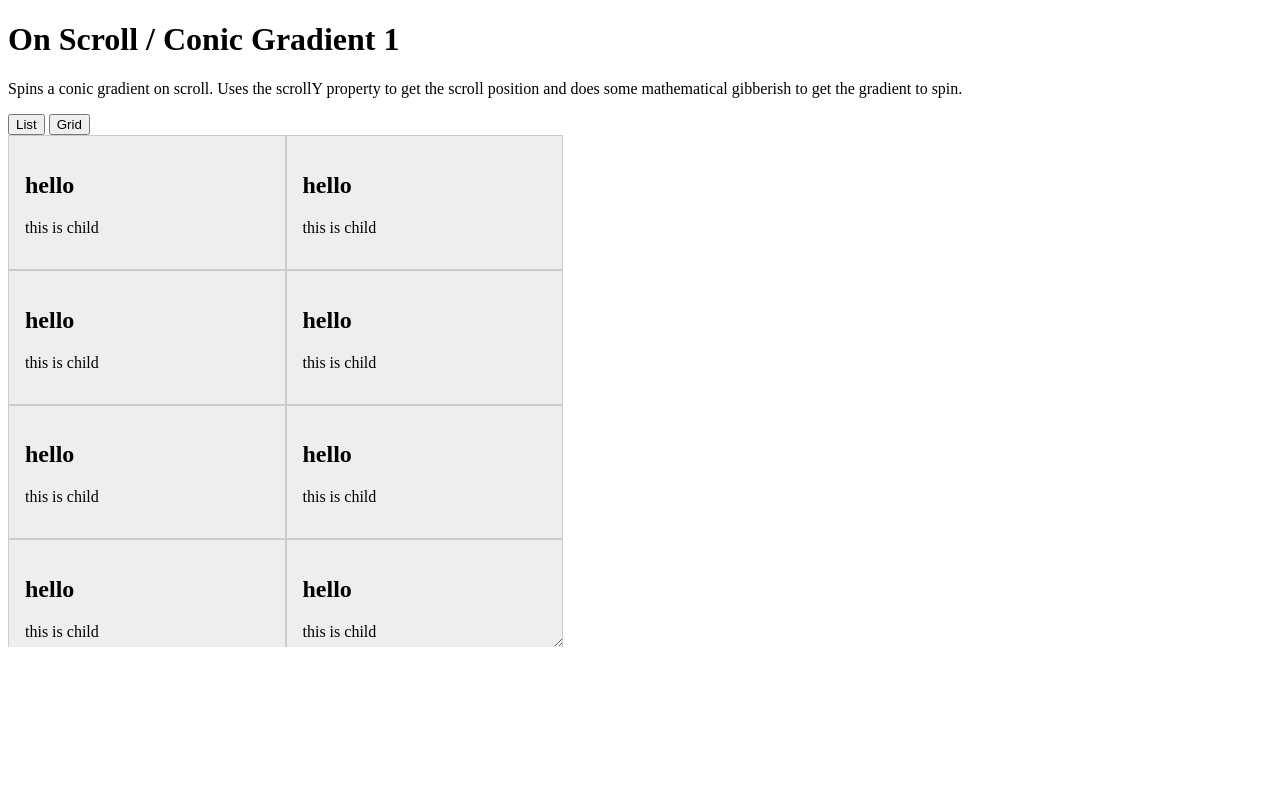
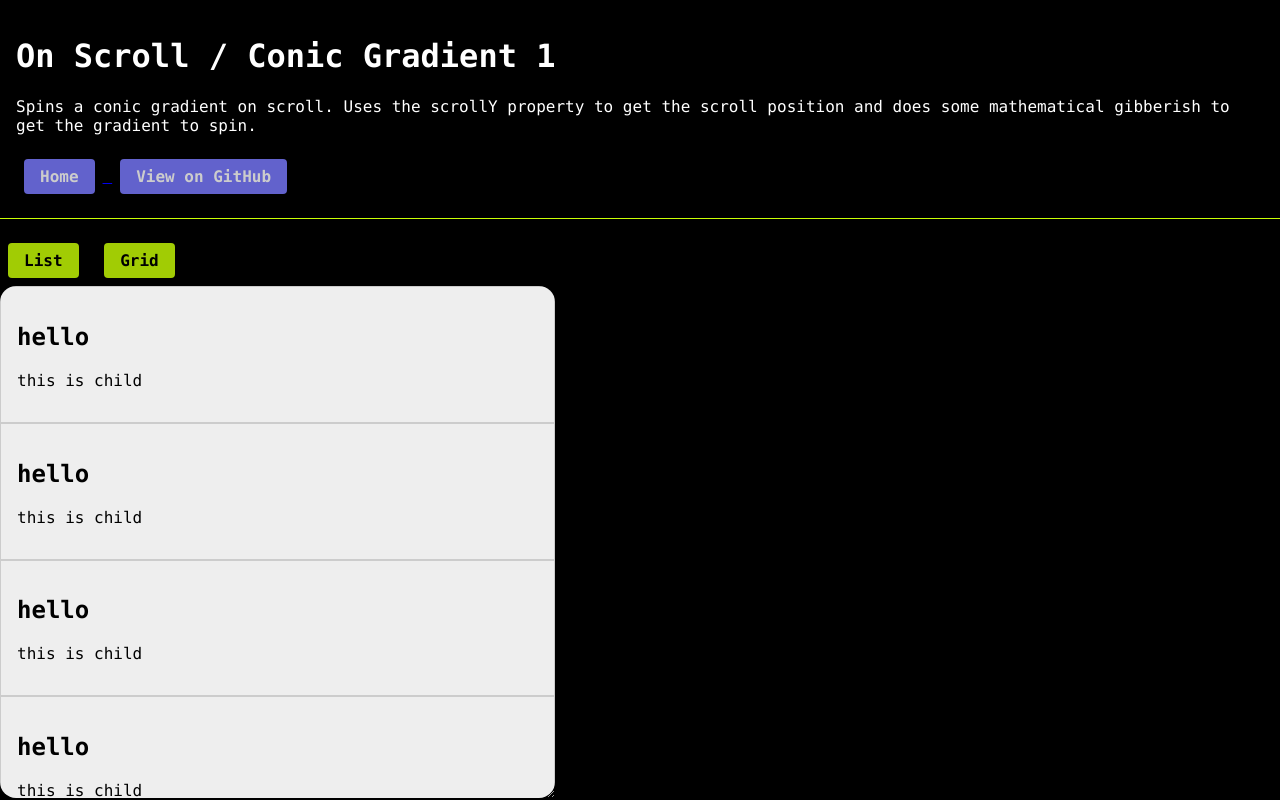
Before and after one commit to BeauTheBeau/beau-snippets, a plain HTML site: page layout-switcher/layout-switcher.html in a window 1280 px wide. Drawn offline with Linux system fonts and the light colour scheme.

Commit message:
CSS for the demo pages to use

```diff
--- a/layout-switcher/ls-demo.html
+++ b/layout-switcher/layout-switcher.html
@@ -3,7 +3,9 @@
 <head>
 	<meta charset="UTF-8">
 	<title>Layout Switcher | Demo</title>
-	<link href="main.css" rel="stylesheet">
+	<link href="layout-switcher.css" rel="stylesheet">
+	<link href="/web/css/common.css" rel="stylesheet">
+
 
 	<style>
 
@@ -18,21 +20,32 @@
 		}
 
 		.container {
+			border-radius: 1em;
 			min-width: 555px;
 			width: 512px;
 			height: 512px;
 			resize: both;
 			overflow: auto;
+			color: black;
 		}
 
 	</style>
 
 </head>
 <body>
+<div class="head">
+	<h1>On Scroll / Conic Gradient 1</h1>
+	<p>Spins a conic gradient on scroll. Uses the scrollY property to get the scroll position and does some
+		mathematical gibberish to get the gradient to spin.</p>
 
-<h1>On Scroll / Conic Gradient 1</h1>
-<p>Spins a conic gradient on scroll. Uses the scrollY property to get the scroll position and does some
-	mathematical gibberish to get the gradient to spin.</p>
+	<a href="../index.html">
+		<button>Home</button>
+	</a>
+
+	<a href="https://github.com/BeauTheBeau/beau-snippets/tree/main/layout-switcher">
+		<button>View on GitHub</button>
+	</a>
+</div>
 
 <button onclick="layout('list')">List</button>
 <button onclick="layout('grid')">Grid</button>
@@ -100,7 +113,7 @@
 
 </div>
 
-<script src="main.js"></script>
+<script src="layout-switcher.js"></script>
 
 </body>
 </html>
--- a/on-scroll/conic-gradient-1/main.scss
+++ b/on-scroll/conic-gradient-1/conic-gradient.scss
@@ -1,12 +1,12 @@
 /*
   This is SCSS! https://sass-lang.com/
-  View compiled CSS at main.css.
+  View compiled CSS at layout-switcher.css.
 */
 
 :root {
   --rotation: 5deg;
 
-  /* Used in lines 5 - 7 of main.js, but commented out by default */
+  /* Used in lines 5 - 7 of layout-switcher.js, but commented out by default */
   --gradient-perc-1: 0%;
   --gradient-perc-2: 50%;
   --gradient-perc-3: 77%;
--- /dev/null
+++ b/web/css/common.scss
@@ -0,0 +1,45 @@
+* {
+  box-sizing: border-box;
+  font-family: "consolas", "courier new", monospace;
+}
+
+.head {
+  backdrop-filter: blur(16px) brightness(75%);
+  border-bottom: 1px solid #c9ff05;
+  margin-bottom: 1em;
+  padding: 1em;
+  position: sticky;
+  top: 0;
+  width: 100%;
+  z-index: 1;
+}
+
+body {
+  background-color: black;
+  color: white;
+  margin: 0;
+}
+
+button {
+  background-color: #c9ff05;
+  border: none;
+  border-radius: 4px;
+  color: black;
+  cursor: pointer;
+  filter: brightness(0.8);
+  font-size: 16px;
+  font-weight: bold;
+  margin: 8px;
+  padding: 8px 16px;
+  transition: filter 0.2s;
+
+  &:hover {
+	filter: brightness(1);
+  }
+
+}
+
+a button {
+  background-color: #7a7aff;
+  color: white;
+}
```
Also changed, not shown: index.html (+3 -3 lines), on-scroll/conic-gradient-1/conic-gradient.html (added, +30 -0 lines), on-scroll/conic-gradient-1/main.html (deleted, +0 -17 lines), web/css/common.css (added), 2 other files.
